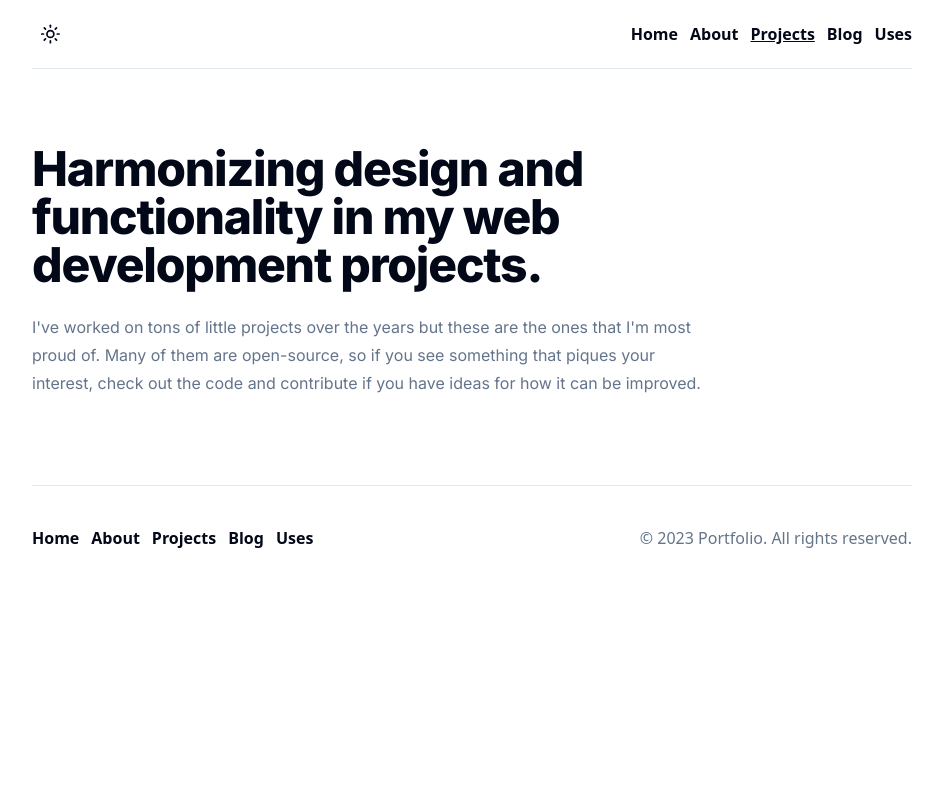
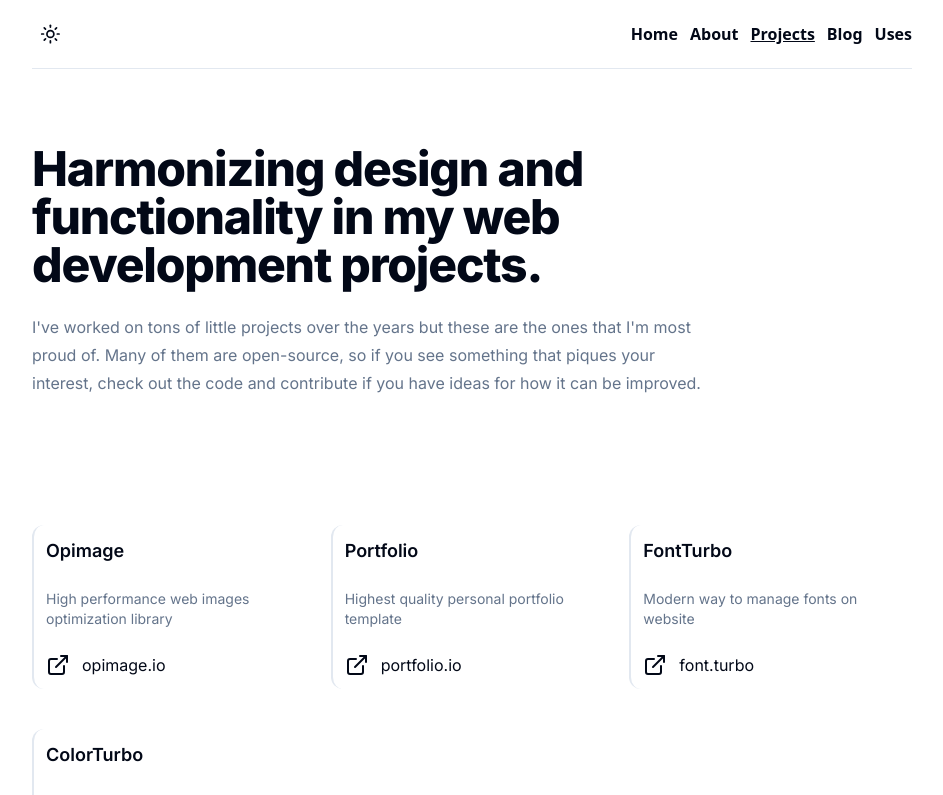
Before and after one commit to piotrszubert/nextjs-dev-portfolio, a Next.js app: page /projects in a window 1280 px wide. Shown: the top 795 px of the page, without its empty margins (168-1111 px from the left). Built offline with nearby package versions, Linux system fonts and the light colour scheme.

Commit message:
added project list component

```diff
--- /dev/null
+++ b/components/projectsList.tsx
@@ -0,0 +1,31 @@
+import { ExternalLink } from 'lucide-react';
+
+const projects = [
+    {title: 'Opimage', description: 'High performance web images optimization library', url: 'opimage.io'},
+    {title: 'Portfolio', description: 'Highest quality personal portfolio template', url: 'portfolio.io'},
+    {title: 'FontTurbo', description: 'Modern way to manage fonts on website', url: 'font.turbo'},
+    {title: 'ColorTurbo', description: 'Modern, fastest way to create color pallettes', url: 'color.turbo'},
+]
+
+export default function ProjectsList() {
+  return (
+    <div className="py-16 grid grid-cols-1 sm:grid-cols-2 md:grid-cols-3 gap-y-10 gap-x-4">
+        {projects.map((project, index) => (
+            <div className="space-y-6 relative hover:cursor-pointer border-s-2 hover:bg-accent hover:border-violet-400 hover:text-violet-400 rounded-xl p-3">
+                <div className="font-semibold text-lg text-foreground">
+                    {project.title}
+                </div>
+                <p className="text-muted-foreground text-sm">
+                    {project.description}
+                </p>
+                <div className="">
+                    <span className="flex gap-3">
+                        <ExternalLink/>
+                        {project.url}
+                    </span>
+                </div>
+            </div>
+        ))}
+    </div>
+  );
+}
--- a/pages/projects/index.tsx
+++ b/pages/projects/index.tsx
@@ -1,6 +1,7 @@
 import { Inter } from 'next/font/google'
 import Layout from '@/components/layout'
 import PageHero from '@/components/pageHero'
+import ProjectsList from '@/components/projectsList'
 
 const inter = Inter({ subsets: ['latin'] })
 
@@ -10,10 +11,11 @@ export default function Projects() {
       <main
         className={`${inter.className} max-w-4xl mx-auto`}
       >
-      <PageHero
-        heading="Harmonizing design and functionality in my web development projects."
-        subheading="I've worked on tons of little projects over the years but these are the ones that I'm most proud of. Many of them are open-source, so if you see something that piques your interest, check out the code and contribute if you have ideas for how it can be improved."
-      />
+        <PageHero
+          heading="Harmonizing design and functionality in my web development projects."
+          subheading="I've worked on tons of little projects over the years but these are the ones that I'm most proud of. Many of them are open-source, so if you see something that piques your interest, check out the code and contribute if you have ideas for how it can be improved."
+        />
+        <ProjectsList/>
       </main>
     </Layout>
   )
```
